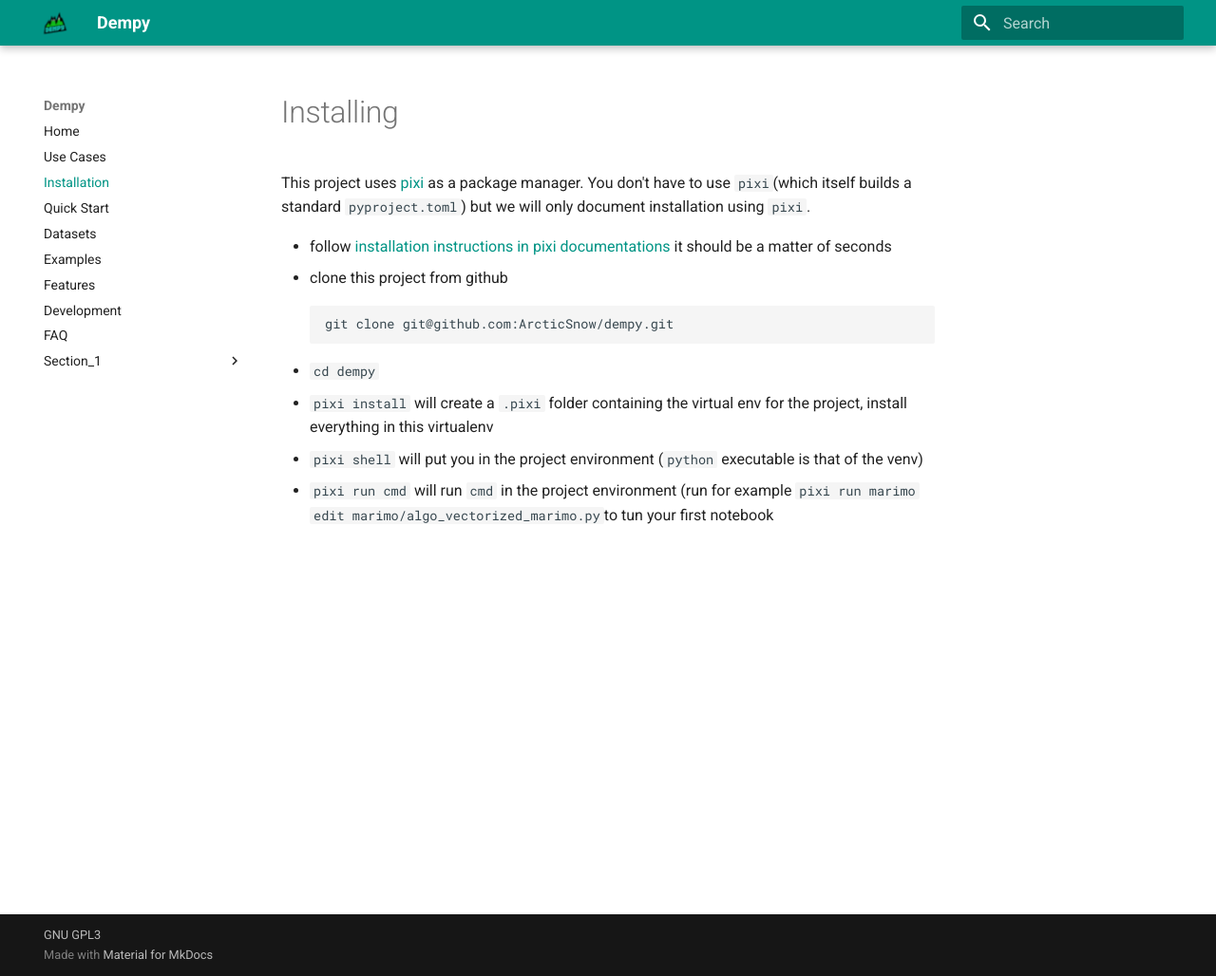
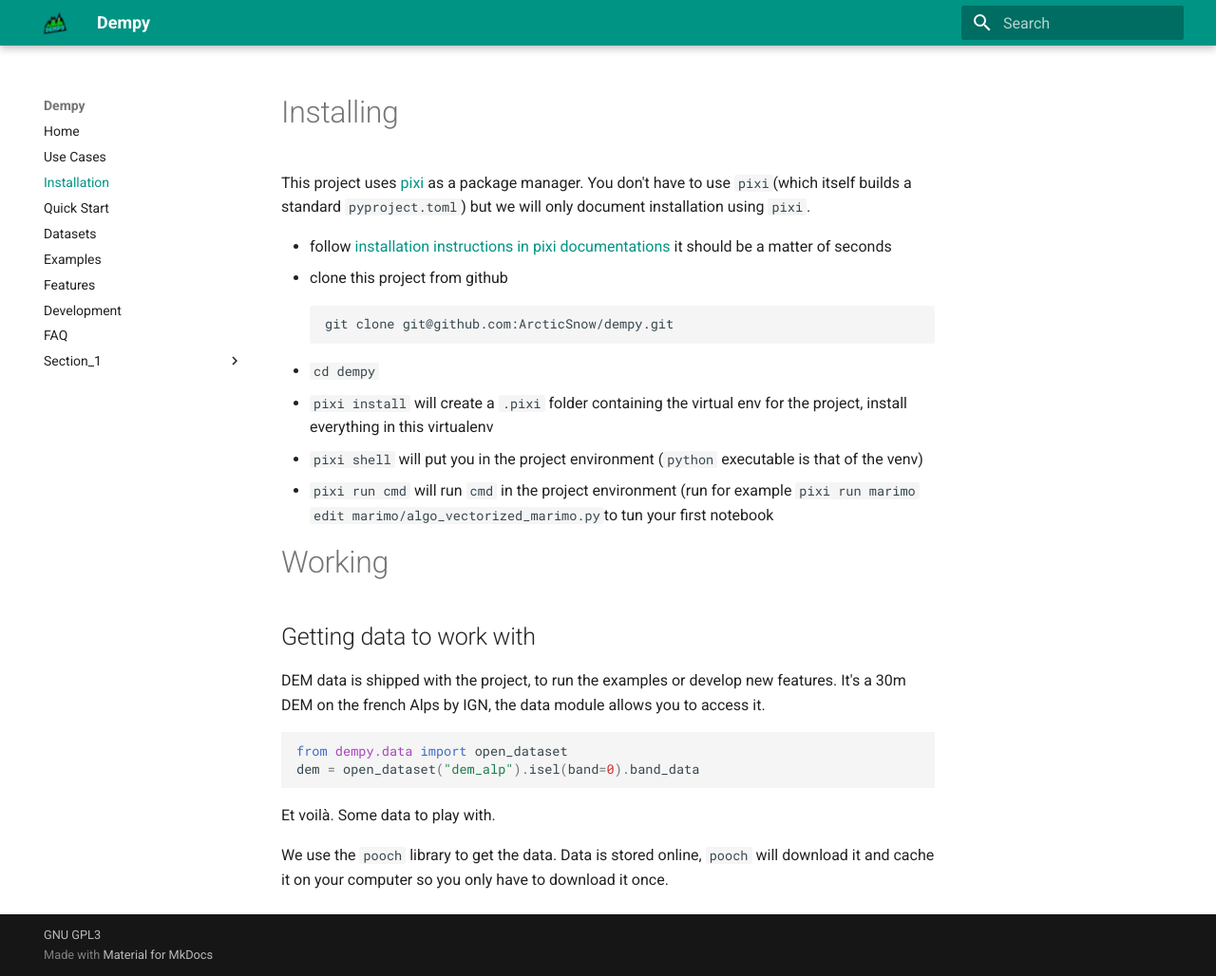
Before and after one commit to ArcticSnow/dempy, an MkDocs documentation site: the page built from doc/docs/01_install.md, in a window 1280 px wide and 1028 px high. Shown: the whole window at 95% size. Built offline with MkDocs 1.6.1 and Material for MkDocs 9.7.7, drawn with Linux system fonts in a browser that asks for light colours.

Commit message:
get data doc

````diff
--- a/doc/docs/01_install.md
+++ b/doc/docs/01_install.md
@@ -11,3 +11,19 @@ git clone git@github.com:ArcticSnow/dempy.git
 - `pixi install` will create a `.pixi` folder containing the virtual env for the project, install everything in this virtualenv
 - `pixi shell` will put you in the project environment (`python` executable is that of the venv)
 - `pixi run cmd`  will run `cmd` in the project environment (run for example `pixi run marimo edit marimo/algo_vectorized_marimo.py`to tun your first notebook
+
+
+# Working
+
+## Getting data to work with
+
+DEM data is shipped with the project, to run the examples or develop new features. It's a 30m DEM on the french Alps by IGN, the data module allows you to access it.
+
+```python
+from dempy.data import open_dataset
+dem = open_dataset("dem_alp").isel(band=0).band_data
+```
+
+Et voilà. Some data to play with.
+
+We use the `pooch` library to get the data. Data is stored online, `pooch` will download it and cache it on your computer so you only have to download it once.
````
